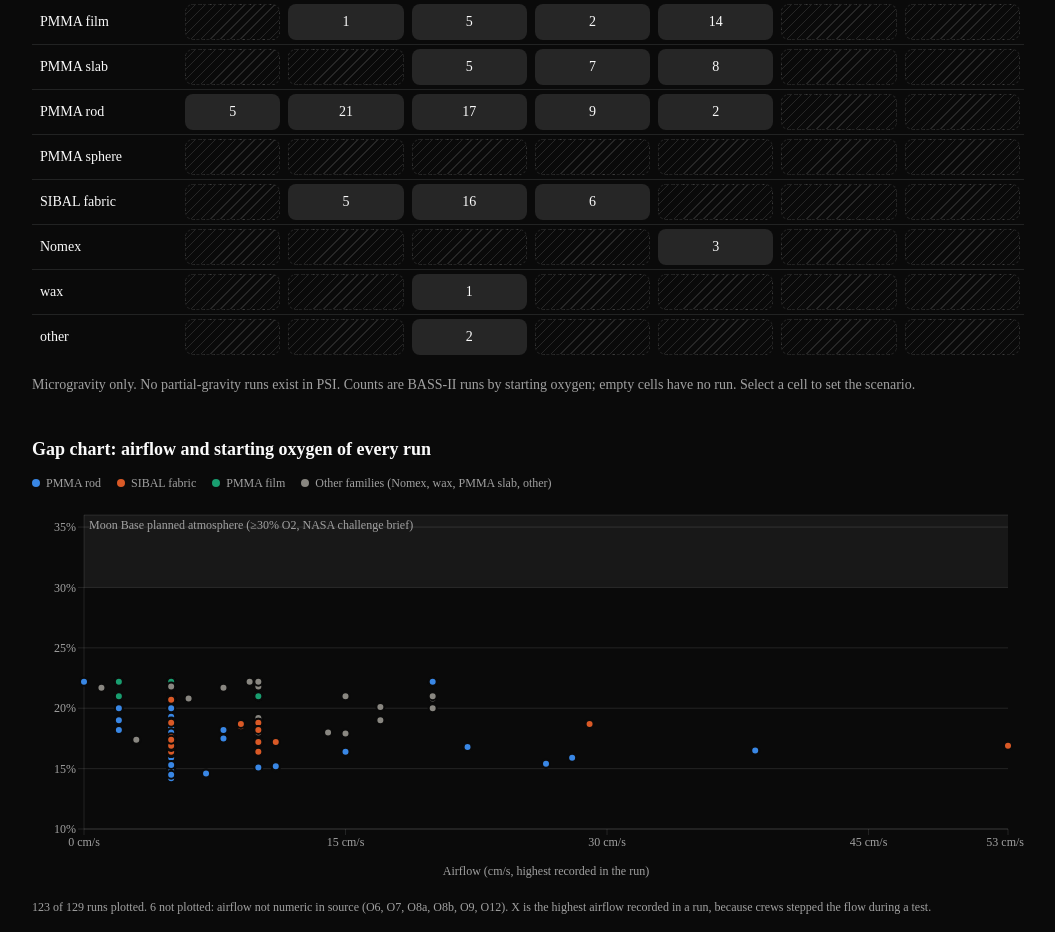
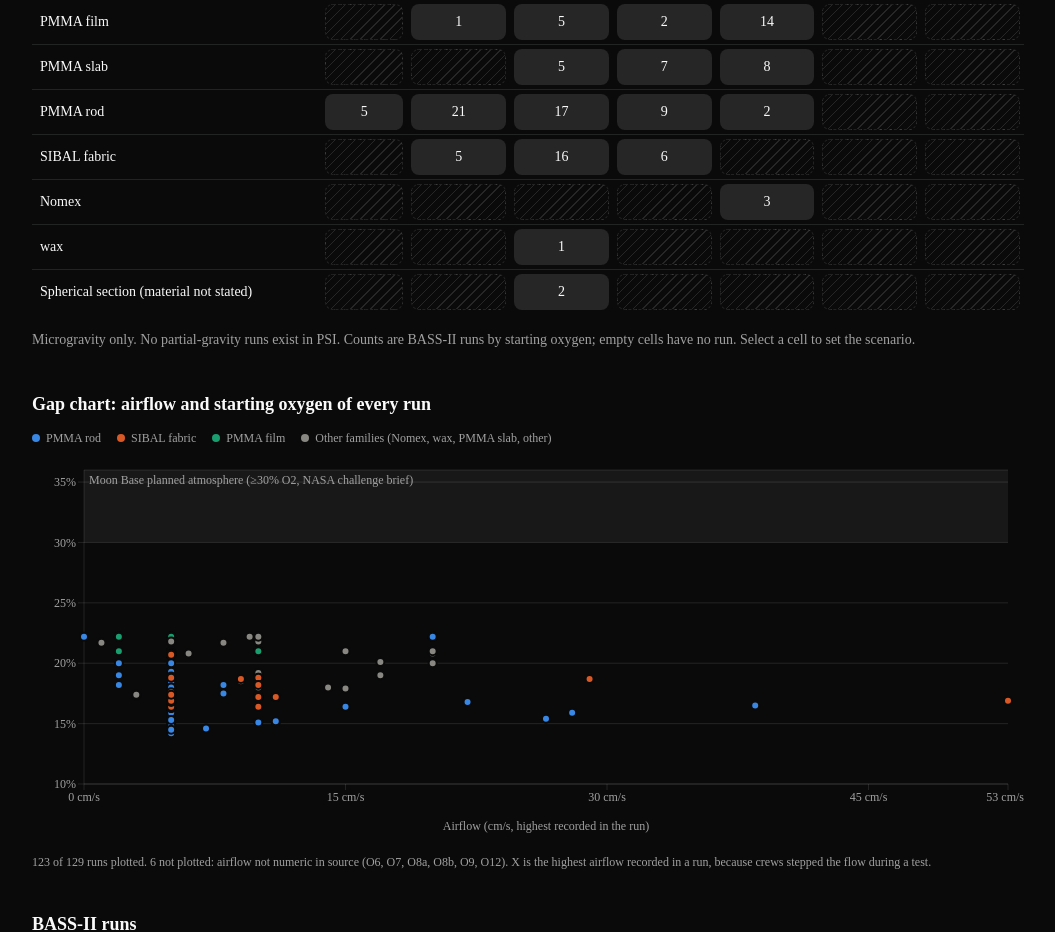
Before and after one commit to Mahoozi/NASA-2026, a Next.js app: page /lab in a window 1280 px wide. Shown: the part 780-1712 px from the top of the page, without its empty margins (112-1167 px from the left). Built offline with nearby package versions, Linux system fonts and the light colour scheme.

Commit message:
Drop empty families from coverage grid

```diff
--- a/app/lab/coverage-grid.tsx
+++ b/app/lab/coverage-grid.tsx
@@ -38,6 +38,20 @@ export function coverageCounts(runs: Run[]) {
   return { counts, outside };
 }
 
+const SPHERICAL_FLAG = "spherical sample: material not stated in table";
+
+/**
+ * Display name for a family. "other" is only renamed while every run in it is a
+ * spherical section (the importer's flag), so the label can't outlive the data.
+ */
+export function familyLabel(family: MaterialFamily, runs: Run[]): string {
+  if (family !== "other") return family;
+  const other = runs.filter((r) => r.material.family === "other");
+  return other.length && other.every((r) => r.flags.includes(SPHERICAL_FLAG))
+    ? "Spherical section (material not stated)"
+    : "other";
+}
+
 export function CoverageGrid({
   runs,
   scenario,
@@ -48,6 +62,9 @@ export function CoverageGrid({
   onPick: (family: MaterialFamily, o2Pct: number) => void;
 }) {
   const { counts, outside } = coverageCounts(runs);
+  // Only families with at least one run: an all-empty row for a family that is
+  // not in the data would claim a gap we cannot show.
+  const families = MATERIAL_FAMILIES.filter((f) => counts.get(f)!.some((n) => n > 0));
   const activeBand =
     scenario.o2Pct === undefined
       ? -1
@@ -72,10 +89,10 @@ export function CoverageGrid({
         </TableRow>
       </TableHeader>
       <TableBody>
-        {MATERIAL_FAMILIES.map((family) => (
+        {families.map((family) => (
           <TableRow key={family} className="hover:bg-transparent">
             <TableHead scope="row" className="font-normal">
-              {family}
+              {familyLabel(family, runs)}
             </TableHead>
             {counts.get(family)!.map((n, i) => {
               const band = O2_BANDS[i];
@@ -85,7 +102,7 @@ export function CoverageGrid({
                   <button
                     type="button"
                     onClick={() => onPick(family, band.mid)}
-                    aria-label={`${family}, ${band.label}% O2: ${n === 0 ? "no runs" : `${n} run${n === 1 ? "" : "s"}`}. Set scenario to ${family} at ${band.mid}% O2.`}
+                    aria-label={`${familyLabel(family, runs)}, ${band.label}% O2: ${n === 0 ? "no runs" : `${n} run${n === 1 ? "" : "s"}`}. Set scenario to ${family} at ${band.mid}% O2.`}
                     aria-pressed={active}
                     className={cn(
                       "flex h-9 w-full min-w-12 items-center justify-center rounded-md text-sm tabular-nums outline-none focus-visible:ring-3 focus-visible:ring-ring/50",
```
